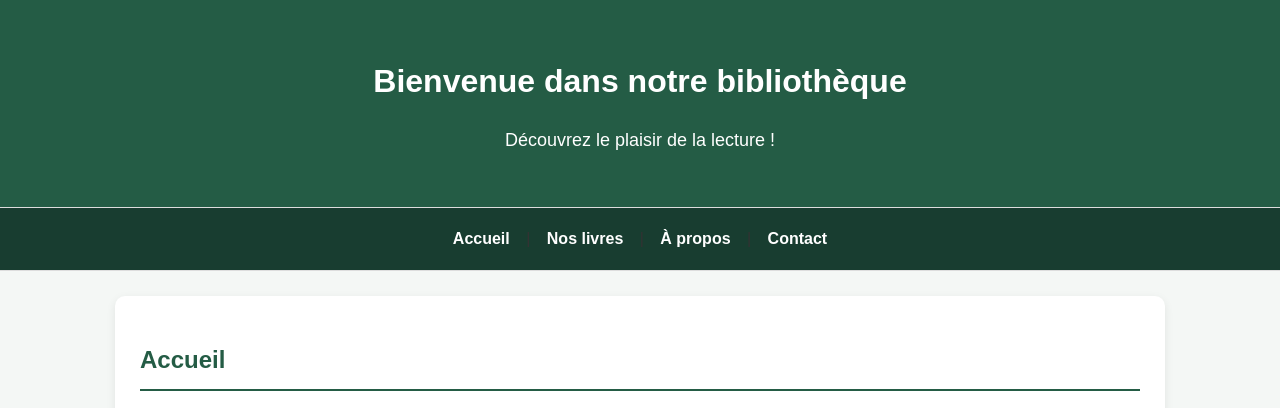
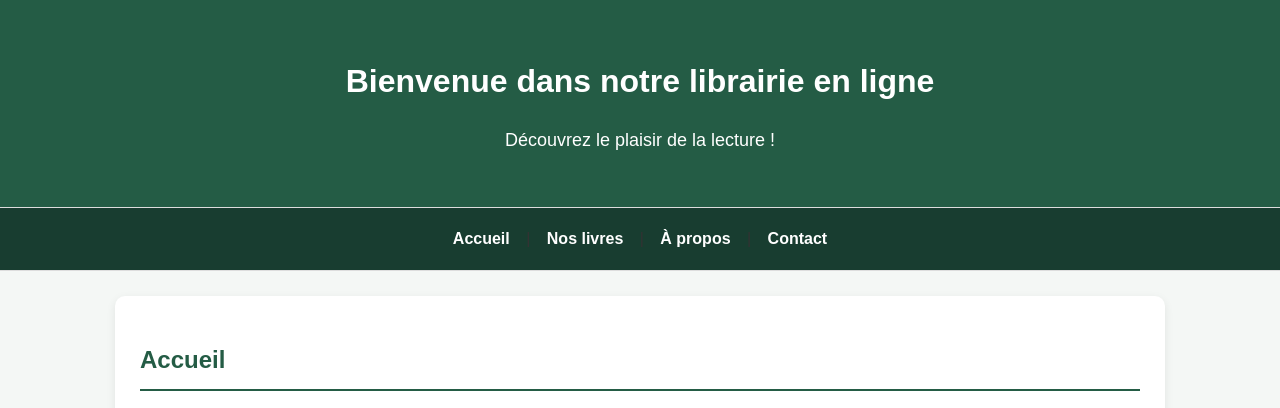
Before and after one commit to mehdiaitfaraji2019-tech/projet, a plain HTML site: page index.html in a window 1280 px wide. Shown: the top 408 px of the page. Drawn offline with Linux system fonts and the light colour scheme.

Commit message:
just changes

```diff
--- a/index.html
+++ b/index.html
@@ -4,7 +4,7 @@
 <head>
     <meta charset="UTF-8">
     <meta name="viewport" content="width=device-width, initial-scale=1.0">
-    <title>Bibliothèque</title>
+    <title>Découvrez notre bibliothèque</title>
    <link rel="stylesheet" href="style.css">
 </head>
 
@@ -12,7 +12,7 @@
 
 
     <header>
-        <h1>Bienvenue dans notre bibliothèque</h1>
+        <h1>Bienvenue dans notre librairie en ligne</h1>
         <p>Découvrez le plaisir de la lecture !</p>
     </header>
 
```
